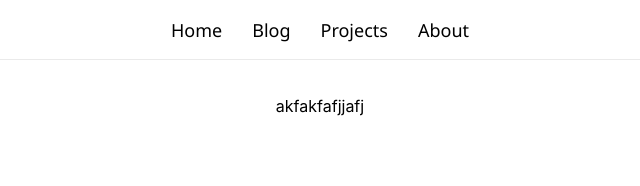
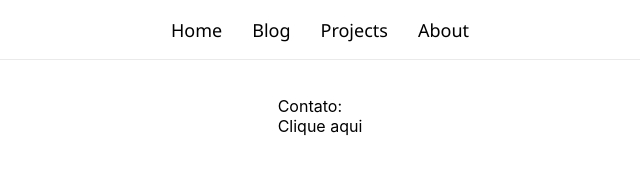
Before and after one commit to DanielTolentino/personal-page, a Next.js app: page /about in a window 1280 px wide. Shown: the top 186 px of the page, without its empty margins (320-960 px from the left). Built offline with nearby package versions, Linux system fonts and the light colour scheme.

Commit message:
Update styles

```diff
--- a/pages/about.js
+++ b/pages/about.js
@@ -9,16 +9,29 @@ export default function About() {
             <main>
                 <NavBar/>
 
-            <p>akfakfafjjafj</p>
+            <p>
+              Contato:
+              {/* link de email clicável */}
+              <a href="mailto:danieltolentinofs@outlook.com"> Clique aqui</a>
+            </p>
            </main>
+
      <style jsx>{`
         main {
           padding: 5rem 0;
+          flex: 1;
+          display: flex;
+          flex-direction: column;
+          justify-content: center;
+          align-items: center;
+        }
+        a{
           display: flex;
           flex-direction: row;
           justify-content: center;
           align-items: center;
-      backgroud-color: red;
+          text-decoration: none;
+          color: inherit;
         }
         footer {
           width: 100%;
@@ -46,14 +59,6 @@ export default function About() {
           font-family: Menlo, Monaco, Lucida Console, Liberation Mono,
             DejaVu Sans Mono, Bitstream Vera Sans Mono, Courier New, monospace;
         }
-    #grid {
-        display: flex;
-        flex-direction: row;
-        flex-wrap: wrap;
-        justify-content: center;
-        align-items: center;
-        gap: 5px;
-    }
       `}</style>
 
       <style jsx global>{`
```
Lines whose indentation alone changed are shown as unchanged.
